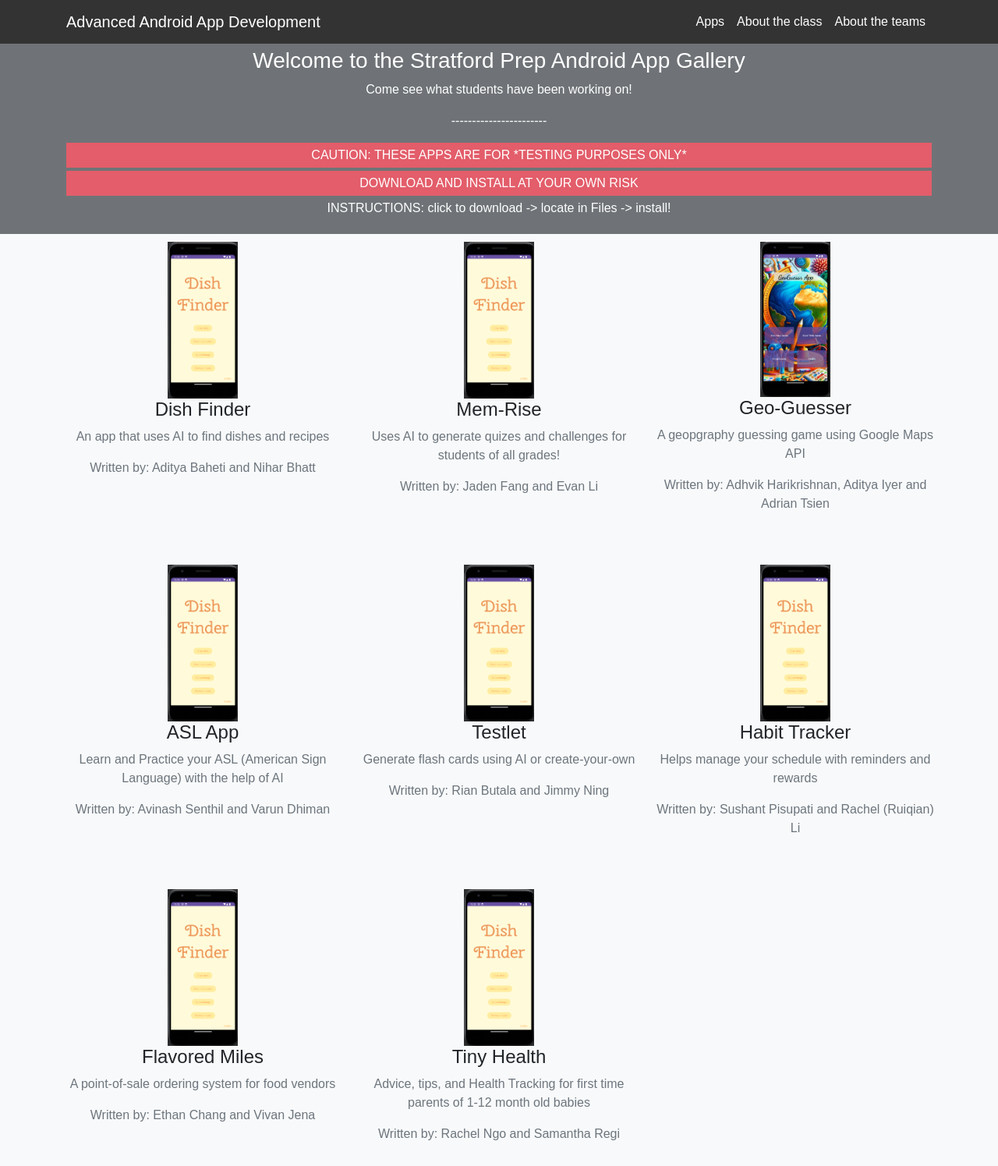
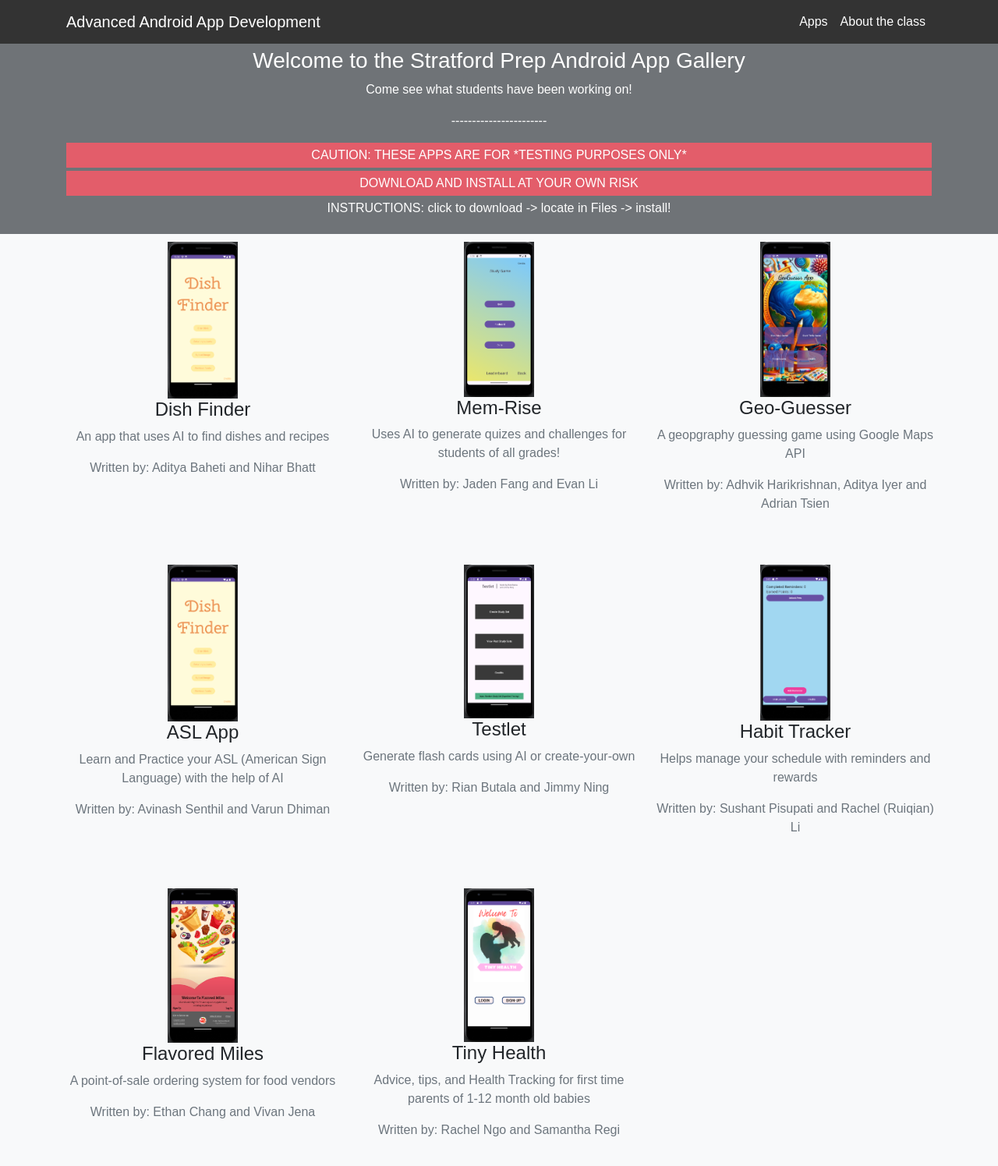
Before and after one commit to ajackrel/android-page, a plain HTML site: page index.html in a window 1280 px wide. Shown: the top 1495 px of the page at 78% size. Drawn offline with nearby package versions, Linux system fonts and the light colour scheme.

Commit message:
added apks

```diff
--- a/index.html
+++ b/index.html
@@ -78,9 +78,6 @@
         <li class="nav-item">
           <a class="nav-link" href="about.html">About the class</a>
         </li>
-        <li class="nav-item">
-          <a class="nav-link" href="#teams">About the teams</a>
-        </li>
       </ul>
     </div>
   </div>
@@ -103,7 +100,7 @@
   <div class="container">
     <div class="row">
       <div class="col-md-4 col-sm-6 portfolio-item text-center">
-        <a class="portfolio-link" data-toggle="modal" href="#portfolioModal1">
+        <a class="portfolio-link" data-toggle="modal" href="dish_finder.apk">
           <div class="portfolio-hover">
             <div class="portfolio-hover-content">
               <i class="fas fa-plus fa-3x"></i>
@@ -124,7 +121,7 @@
               <i class="fas fa-plus fa-3x"></i>
             </div>
           </div>
-          <img class="img-fluid" src="dish_finder.png" alt="">
+          <img class="img-fluid" src="memrise_home.png" alt="">
         </a>
         <div class="portfolio-caption">
           <h4>Mem-Rise</h4>
@@ -169,7 +166,7 @@
               <i class="fas fa-plus fa-3x"></i>
             </div>
           </div>
-          <img class="img-fluid" src="dish_finder.png" alt="">
+          <img class="img-fluid" src="let.png" alt="">
         </a>
         <div class="portfolio-caption">
           <h4>Testlet</h4>
@@ -184,7 +181,7 @@
               <i class="fas fa-plus fa-3x"></i>
             </div>
           </div>
-          <img class="img-fluid" src="dish_finder.png" alt="">
+          <img class="img-fluid" src="time.png" alt="">
         </a>
         <div class="portfolio-caption">
           <h4>Habit Tracker</h4>
@@ -199,7 +196,7 @@
               <i class="fas fa-plus fa-3x"></i>
             </div>
           </div>
-          <img class="img-fluid" src="dish_finder.png" alt="">
+          <img class="img-fluid" src="flavor.png" alt="">
         </a>
         <div class="portfolio-caption">
           <h4>Flavored Miles</h4>
@@ -214,7 +211,7 @@
               <i class="fas fa-plus fa-3x"></i>
             </div>
           </div>
-          <img class="img-fluid" src="dish_finder.png" alt="">
+          <img class="img-fluid" src="health.png" alt="">
         </a>
         <div class="portfolio-caption">
           <h4>Tiny Health</h4>
```
Also changed, not shown: flavor.png (added), health.png (added), let.png (added), memrise_home.png (added), time.png (added), 7 other files.
